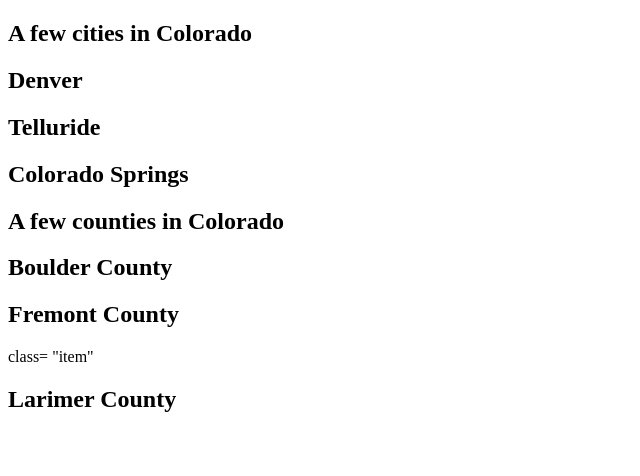
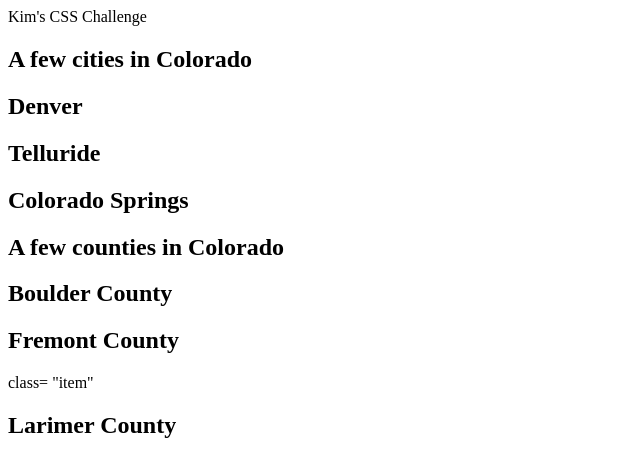
Before and after one commit to jennyknuth/KimCSS-Challenge, a plain HTML site: page index.html in a window 1280 px wide. Shown: the whole page, without its empty margins (0-640 px from the left). Drawn offline with Linux system fonts and the light colour scheme.

Commit message:
Update index.html

```diff
--- a/index.html
+++ b/index.html
@@ -5,7 +5,9 @@
   <title>Kim's CSS Challenge</title>
 </head>
   <body>
-
+<header>
+  Kim's CSS Challenge
+</header>
   <section class="items">
     <h1>A few cities in Colorado</h1>
     <div class="item">
```
